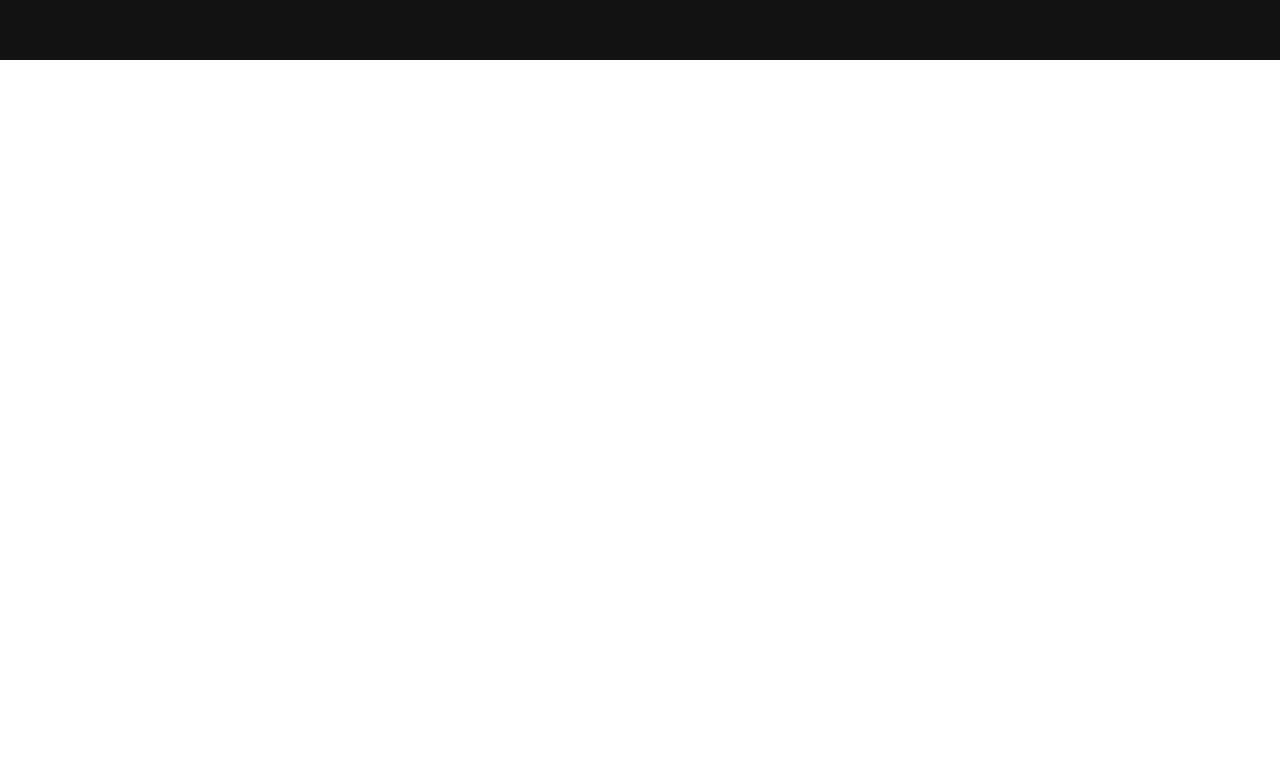
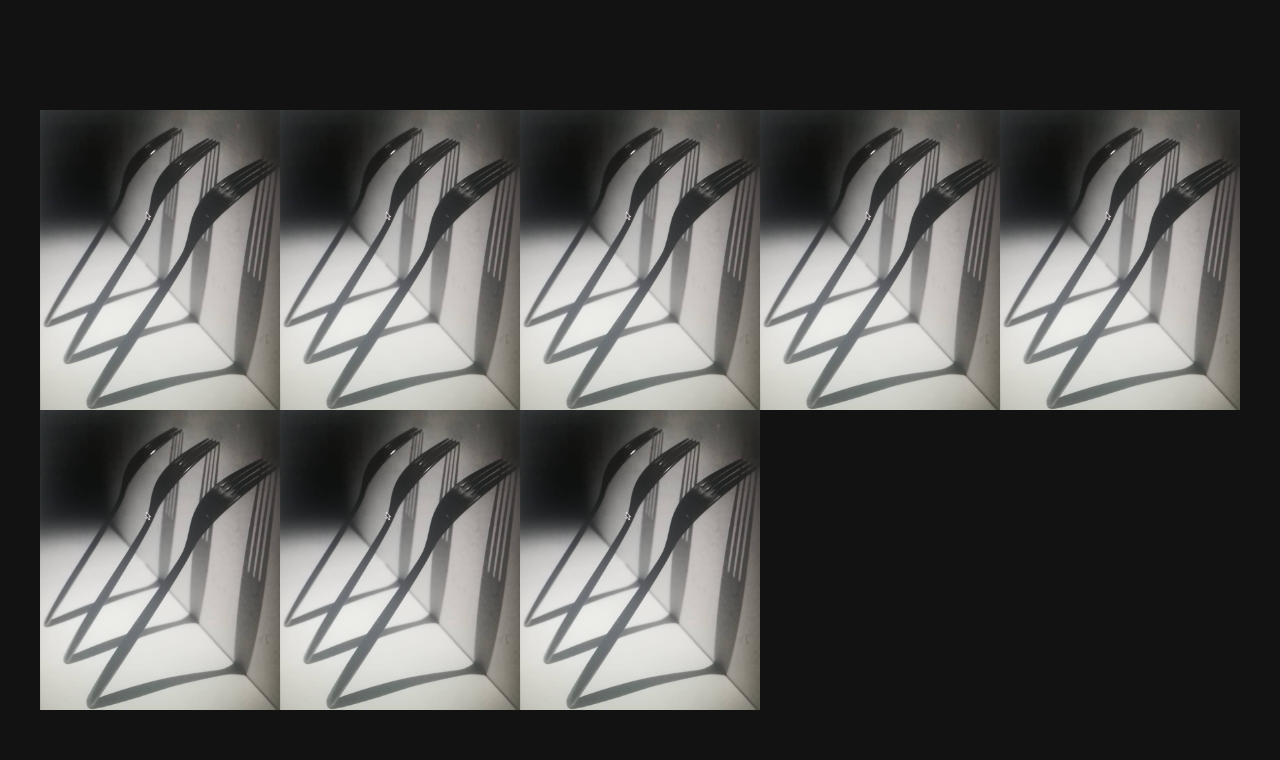
Before and after one commit to glauc2003/portfolio, a plain HTML site: page index.html in a window 1280 px wide. Shown: the part 740-1500 px from the top of the page. Before the commit the page ends 800 px from the top, so only its background shows below. Drawn offline with nearby package versions, Linux system fonts and the light colour scheme.

Commit message:
jeeej vidis kak znam

```diff
--- a/index.html
+++ b/index.html
@@ -2,7 +2,9 @@
 <html lang="en" dir="ltr">
   <head>
     <link rel="stylesheet" type="text/css" href="style.css">
+    <link href="https://cdn.rawgit.com/michalsnik/aos/2.1.1/dist/aos.css" rel="stylesheet">
     <meta charset="utf-8">
+    <script src="https://cdn.rawgit.com/michalsnik/aos/2.1.1/dist/aos.js"></script>
     <script type="text/javascript" src="main.js"></script>
     <title></title>
   </head>
@@ -12,5 +14,17 @@
         <span class="Name-part G">G</span><span class="Name-part USTAV">USTAV</span>
       </h1>
     </div>
+    <div class="gallery_segment">
+      <div class="container galler_wrapper">
+        <div class="gallery_segment_item" style="background-image: url('/assets/images/viljuške.png')"></div>
+        <div class="gallery_segment_item" style="background-image: url('/assets/images/viljuške.png')"></div>
+        <div class="gallery_segment_item" style="background-image: url('/assets/images/viljuške.png')"></div>
+        <div class="gallery_segment_item" style="background-image: url('/assets/images/viljuške.png')"></div>
+        <div class="gallery_segment_item" style="background-image: url('/assets/images/viljuške.png')"></div>
+        <div class="gallery_segment_item" style="background-image: url('/assets/images/viljuške.png')"></div>
+        <div class="gallery_segment_item" style="background-image: url('/assets/images/viljuške.png')"></div>
+        <div class="gallery_segment_item" style="background-image: url('/assets/images/viljuške.png')"></div>
+      </div>
+    </div>
   </body>
 </html>
--- a/style.css
+++ b/style.css
@@ -3,19 +3,33 @@
     src: url(Anurati-Regular.otf);
 }
 
+html {
+  font-size: 62.5%;
+}
+
 body {
   margin: 0;
+  background-color: #121212;
+}
+
+* {
+  box-sizing: border-box;
+}
+
+.container {
+  max-width: 1200px;
+  margin: 0 auto;
+  width: 100%;
 }
 
 .intro {
   height: 100vh;
-  background: #121212;
   display: table;
   width: 100%;
 }
 
 .Name {
-  font-size: 4em;
+  font-size: 10rem;
   letter-spacing: 0.1em;
   text-align: center;
   font-family: anurati;
@@ -23,7 +37,20 @@ body {
   font-weight: 100;
   display: table-cell;
   vertical-align: middle;
+  animation-name: gore;
+  animation-duration: 2s;
+  animation-delay: 4s;
+  animation-fill-mode: forwards;
+}
 
+@keyframes gore {
+  from {
+    transform: translateY(0);
+  }
+
+  to {
+    transform: translateY(-120px);
+  }
 }
 
 .Name-part {
@@ -55,3 +82,23 @@ body {
   0% { color: #121212; transform: rotate(50deg); }
   100% { color: white; transform: rotate(0deg); }
 }
+
+.galler_wrapper {
+  padding: 50px 0;
+  font-size: 0;
+}
+
+.gallery_segment_item {
+  width: 20%;
+  height: 300px;
+  display: inline-block;
+  background-size: cover;
+  background-position: center;
+}
+
+.bg {
+    height: 112%;
+    background-position: center;
+    background-repeat: no-repeat;
+    background-size: cover;
+}
```
Also changed, not shown: assets/images/bg.jpg (added), assets/images/viljuške.png (added), bg.jpg (added), viljuške.png (added).
